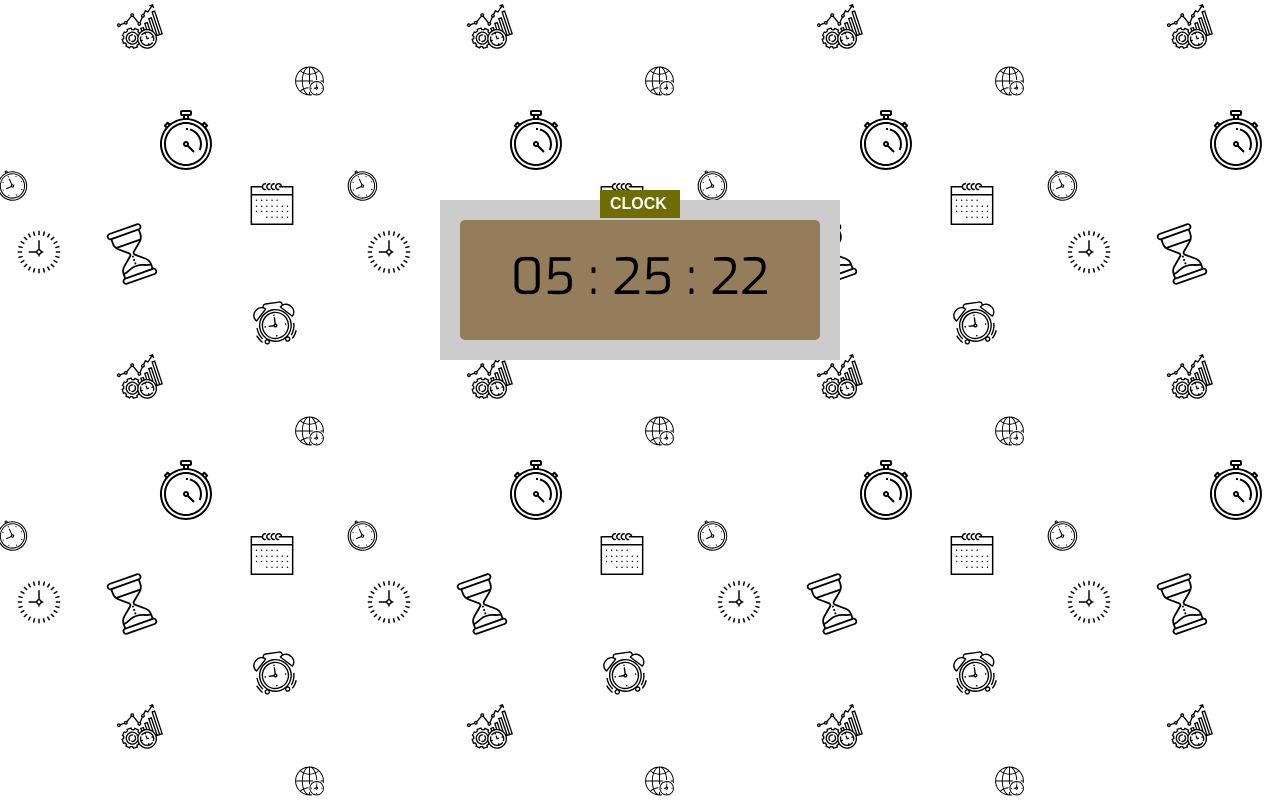
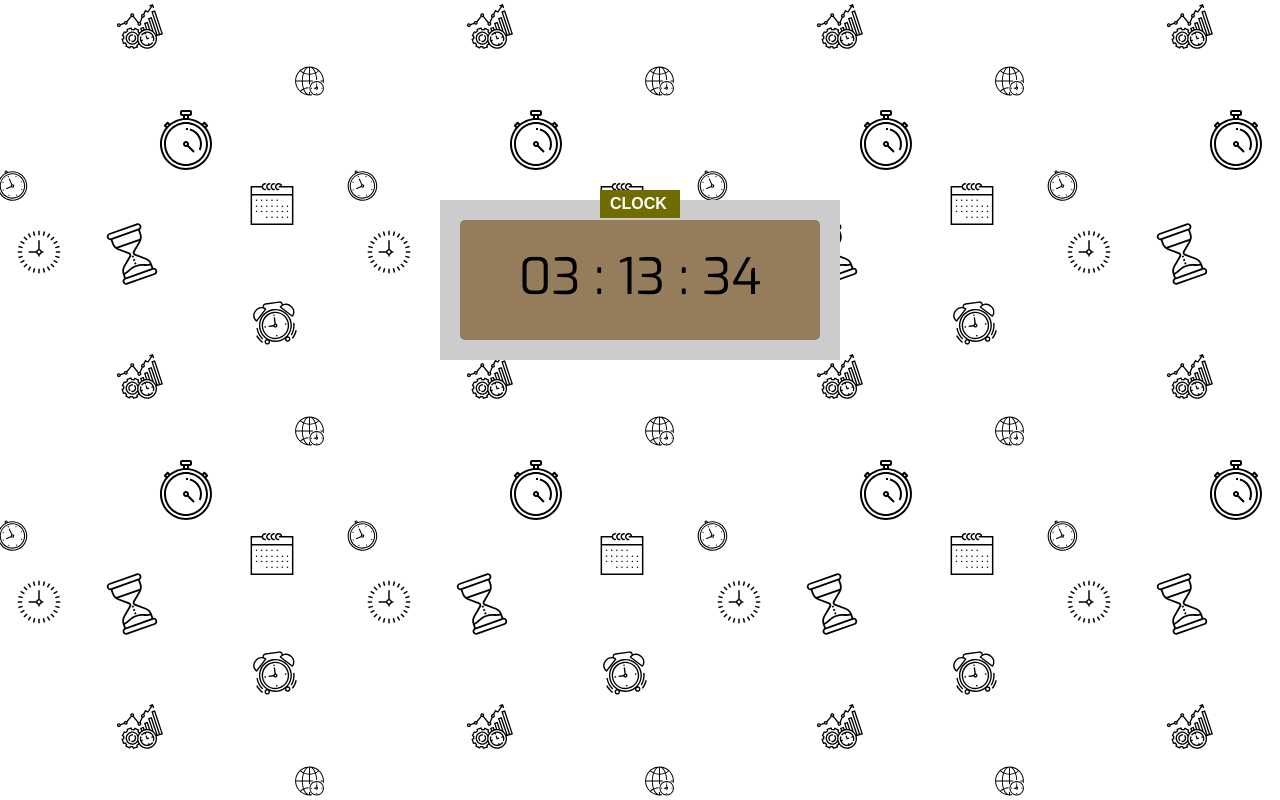
Before and after one commit to ebayasgalan/Digital-Clock, a plain HTML site: page index.html in a window 1280 px wide. Drawn offline with Linux system fonts and the light colour scheme.

Commit message:
finished the javascript part

```diff
--- a/app.js
+++ b/app.js
@@ -1,6 +1,22 @@
-const nowDate = new Date();
-const hours = nowDate.getHours();
-const minutes = nowDate.getMinutes();
-const seconds = nowDate.getSeconds();
+function clock() {
+  const nowDate = new Date();
+  let hours = nowDate.getHours();
+  let minutes = nowDate.getMinutes();
+  let seconds = nowDate.getSeconds();
 
-console.log(document.getElementById("minute"));
+  if (hours < 10) {
+    hours = "0" + hours;
+  }
+  if (minutes < 10) {
+    minutes = "0" + minutes;
+  }
+  if (seconds < 10) {
+    seconds = "0" + seconds;
+  }
+
+  document.getElementById("hour").innerHTML = hours;
+  document.getElementById("minute").innerHTML = ": " + minutes;
+  document.getElementById("second").innerHTML = ": " + seconds;
+}
+
+setInterval(clock, 100);
--- a/index.html
+++ b/index.html
@@ -1,12 +1,13 @@
 <!DOCTYPE html>
 <html>
   <head>
-    <meta charset="utf-8" />
-    <meta http-equiv="X-UA-Compatible" content="IE=edge" />
     <title>Digital Clock</title>
-    <meta name="viewport" content="width=device-width, initial-scale=1" />
+    <meta
+      charset="utf-8"
+      name="viewport"
+      content="width=device-width, initial-scale=1"
+    />
     <link rel="stylesheet" type="text/css" href="styles.css" />
-    <script src="main.js"></script>
   </head>
   <body>
     <div class="main">
@@ -14,9 +15,9 @@
         Clock
       </div>
       <div class="clock">
-        <span id="hour">05 :</span>
-        <span id="minute">25 :</span>
-        <span id="second">22</span>
+        <span id="hour"></span>
+        <span id="minute"></span>
+        <span id="second"></span>
       </div>
     </div>
     <script src="./app.js"></script>
```
